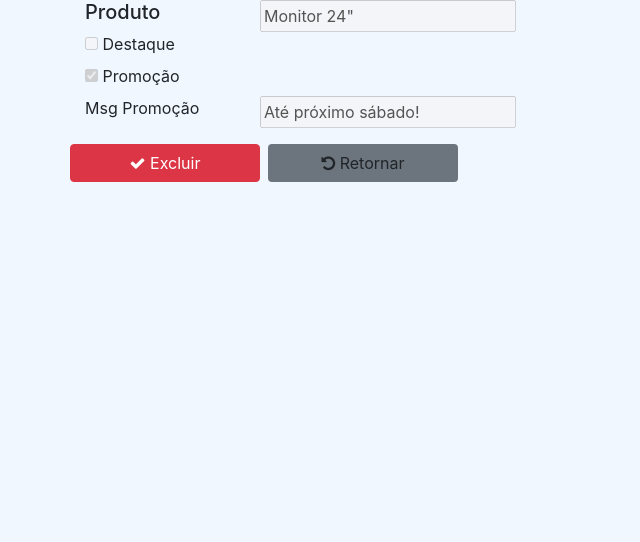
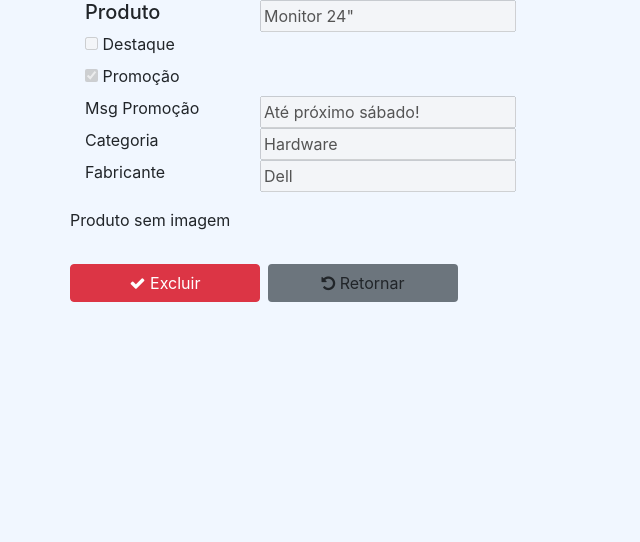
Before and after one commit to ricardoxali/Loja_Prog_Web, a Django app: page /produto/delete/1 in a window 1280 px wide. Shown: the part 56-598 px from the top of the page, without its empty margins (0-640 px from the left). Run offline with Django 5.2, Linux system fonts and the light colour scheme; data comes from the database, SQL or seed files in the repository; both versions use the stored data as it was before the commit; some libraries are stand-ins or nearby versions.

Commit message:
Atividade

```diff
--- a/loja/templates/produto/produto-delete.html
+++ b/loja/templates/produto/produto-delete.html
@@ -39,6 +39,21 @@
                 <input value="{{produto.msgPromocao}}" name="msgPromocao" disabled>
             </div>
             <div class="row">
+                <label for="CategoriaFk" class="col-md-2" >Categoria</label>
+                <input value="{{produto.categoria}}" disabled>
+            </div>
+            <div class="row">
+                <label for="FabricanteFk" class="col-md-2" >Fabricante</label>
+                <input value="{{produto.fabricante}}" disabled>
+            </div>
+            <div class="row mt-3">
+                {% if produto.image %}
+                <img class="border border-secondary" width="200px" src="/media/{{produto.image}}"/>
+                {% else %}
+                <p>Produto sem imagem</p>
+                {% endif %}
+            </div>
+            <div class="row">
                 <button type="submit" class="btn btn-danger col-md-2 mt-3 mr-2"><i class="fa fa-check"></i> Excluir</button>
                 <a href="{% url 'produto' %}" class="btn bg-secondary col-md-2 mt-3"><i class="fa fa-rotate-left"></i> Retornar</a>
             </div>
--- a/loja/views/ProdutoView.py
+++ b/loja/views/ProdutoView.py
@@ -55,6 +55,8 @@ def edit_produto_postback(request, id=None):
         msgPromocao = request.POST.get("msgPromocao")
         categoria = request.POST.get("CategoriaFk")
         fabricante = request.POST.get("FabricanteFk")
+        deletar_image = request.POST.get("deletar")
+        nova_image = request.FILES.get("image")
         print("postback")
         print(id)
         print(produto)
@@ -68,10 +70,20 @@ def edit_produto_postback(request, id=None):
             obj_produto.promocao = (promocao is not None)
             obj_produto.fabricante = Fabricante.objects.filter(id=fabricante).first()
             obj_produto.categoria = Categoria.objects.filter(id=categoria).first()
+            if nova_image:
+                if obj_produto.image:
+                    obj_produto.image.delete(save=False)
+                fs = FileSystemStorage()
+                filename = fs.save(nova_image.name, nova_image)
+                obj_produto.image = filename
+            elif deletar_image:
+                if obj_produto.image:
+                    obj_produto.image.delete(save=False)
+                    obj_produto.image = None
             if msgPromocao is not None:
                 obj_produto.msgPromocao = msgPromocao
-                obj_produto.save()
-                print("Produto %s salvo com sucesso" % produto)
+            obj_produto.save()
+            print("Produto %s salvo com sucesso" % produto)
         except Exception as e:
             print("Erro salvando edição de produto: %s" % e)
     return redirect("/produto")
@@ -101,13 +113,18 @@ def delete_produto_postback(request, id=None):
         print("postback-delete")
         print(id)
         try:
-            Produto.objects.filter(id=id).delete()
+            p = Produto.objects.get(id=id)
+            if p.image:
+                p.image.delete(save=False)
+            p.delete()
             print("Produto %s excluido com sucesso" % produto)
         except Exception as e:
-            print("Erro salvando edição de produto: %s" % e)
+            print("Erro ao excluir produto: %s" % e)
     return redirect("/produto")
 
 def create_produto_view(request, id=None):
+    fabricantes = Fabricante.objects.all()
+    categorias = Categoria.objects.all()
     if request.method == 'POST':
         produto = request.POST.get("Produto")
         destaque = request.POST.get("destaque")
@@ -115,6 +132,8 @@ def create_produto_view(request, id=None):
         msgPromocao = request.POST.get("msgPromocao")
         preco = request.POST.get("preco")
         image = request.POST.get("image")
+        fabricante = request.POST.get("fabricante")
+        categoria = request.POST.get("categoria")
         print("postback-create")
         print(produto)
         print(destaque)
@@ -122,6 +141,8 @@ def create_produto_view(request, id=None):
         print(msgPromocao)
         print(preco)
         print(image)
+        print(fabricante)
+        print(categoria)
         try:
             obj_produto = Produto()
             obj_produto.Produto = produto
@@ -143,9 +164,14 @@ def create_produto_view(request, id=None):
                     filename = fs.save(imagefile.name, imagefile)
                     if (filename is not None) and (filename != ""):
                         obj_produto.image = filename
+            if fabricante != "-1":
+                obj_produto.fabricante = fabricante
+            if categoria != "-1":
+                obj_produto.categoria = categoria
             obj_produto.save()
             print("Produto %s salvo com sucesso" % produto)
         except Exception as e:
             print("Erro inserindo produto: %s" % e)
         return redirect("/produto")
-    return render(request, template_name='produto/produto-create.html',status=200)
+    context = {'fabricantes':fabricantes, 'categorias':categorias}
+    return render(request, template_name='produto/produto-create.html', status=200, context=context)
```
Also changed, not shown: loja/templates/produto/produto-create.html (+18 -0 lines), loja/templates/produto/produto-details.html (+12 -0 lines), loja/templates/produto/produto-edit.html (+10 -1 lines), lojaAdmin/db.sqlite3 (deleted), lojaAdmin/media/images.png (deleted).
